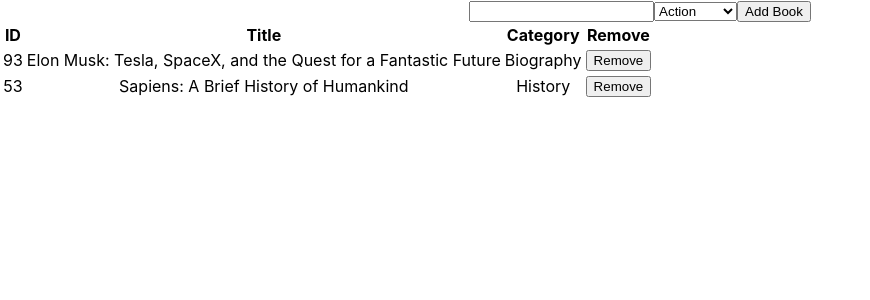
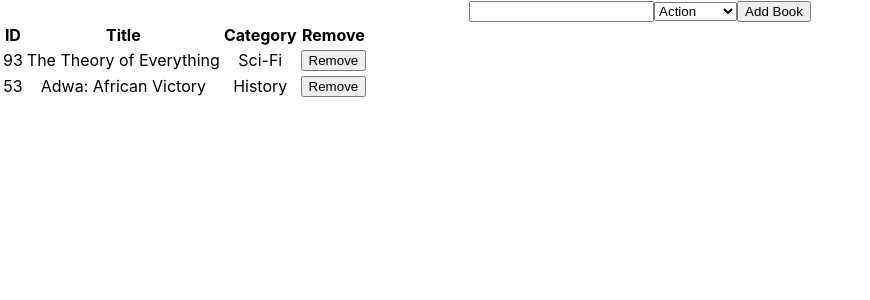
Before and after one commit to henatan99/book-store, a React (Create React App) app: page / in a window 1280 px wide. Shown: the top 300 px of the page, without its empty margins (0-870 px from the left). Built offline with nearby package versions, Linux system fonts and the light colour scheme.

Commit message:
Modify initialState in index.js

```diff
--- a/src/index.js
+++ b/src/index.js
@@ -10,12 +10,12 @@ const initialState = {
   books: [
     {
       id: Math.floor(Math.random() * 100),
-      title: 'Elon Musk: Tesla, SpaceX, and the Quest for a Fantastic Future',
-      category: 'Biography',
+      title: 'The Theory of Everything',
+      category: 'Sci-Fi',
     },
     {
       id: Math.floor(Math.random() * 100),
-      title: 'Sapiens: A Brief History of Humankind',
+      title: 'Adwa: African Victory',
       category: 'History',
     },
   ],
```
